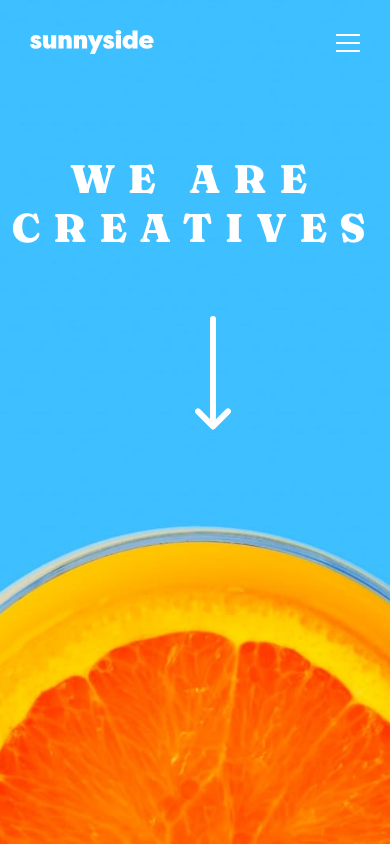
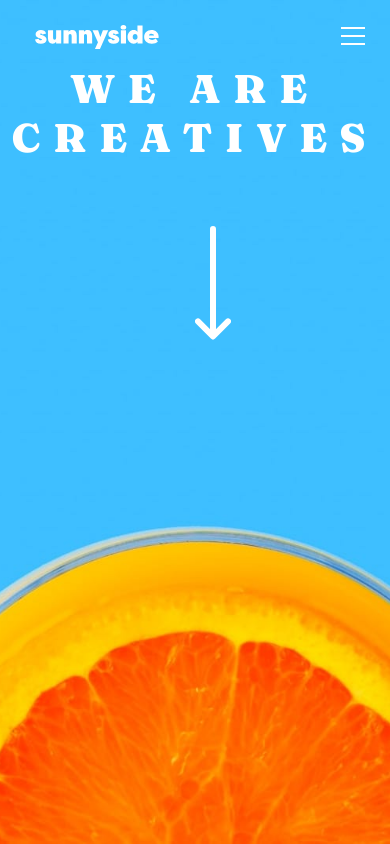
Before and after one commit to horpemee/Sunny-side-landing-page, a React (Create React App) app: page / in a window 390 px wide. Shown: the top 844 px of the page. Built offline with nearby package versions, Linux system fonts and the light colour scheme; a web font is replaced by a local one.

Commit message:
mobile responsiveness

```diff
--- a/package.json
+++ b/package.json
@@ -3,6 +3,10 @@
   "version": "0.1.0",
   "private": true,
   "dependencies": {
+    "@emotion/react": "^11.10.6",
+    "@emotion/styled": "^11.10.6",
+    "@mui/icons-material": "^5.11.11",
+    "@mui/material": "^5.11.12",
     "@testing-library/jest-dom": "^5.16.5",
     "@testing-library/react": "^13.4.0",
     "@testing-library/user-event": "^13.5.0",
--- a/src/component/navbar/Navbar.jsx
+++ b/src/component/navbar/Navbar.jsx
@@ -3,30 +3,31 @@ import "./navbar.scss";
 import logo from "..//images/logo.svg";
 import hamburger from "..//images/icon-hamburger.svg";
 import arrow from "..//images/icon-arrow-down.svg";
+import CloseIcon from "@mui/icons-material/Close";
 // import { useRef } from "react";
 
 const Navbar = () => {
-  const [showdropDown, setShowDropDown] = useState(false);
+  // const [showdropDown, setShowDropDown] = useState(false);
+  const [isMobile, setIsMobile] = useState(false);
   return (
     <div className="wrapper">
       <div className="hero">
         <div className="main-container">
-          <h2 className="navName">
-            <a href="#sunny">
-              <img src={logo} alt="logo" />
-            </a>
-          </h2>
-          <ul className="navList">
-            <li>
+          <img src={logo} alt="logo" className="logo" />
+          <ul
+            className={isMobile ? "navlist-mobile" : "navList"}
+            onClick={() => setIsMobile(false)}
+          >
+            <li className="about">
               <a href="#about">About</a>
             </li>
-            <li>
+            <li className="service">
               <a href="#services">Services</a>
             </li>
-            <li>
+            <li className="project">
               <a href="#project">Projects</a>
             </li>
-            <li>
+            <li className="contact">
               <span className="spans">
                 <a href="#span" className="contact">
                   Contact
@@ -34,34 +35,13 @@ const Navbar = () => {
               </span>
             </li>
           </ul>
-          <div className="hamburger">
-            <img
-              src={hamburger}
-              alt="hamburger"
-              onClick={() => setShowDropDown(!showdropDown)}
-            />
+
+          <div
+            className="mobile-hamburger"
+            onClick={() => setIsMobile(!isMobile)}
+          >
+            {isMobile ? <CloseIcon /> : <img src={hamburger} alt="hamburger" />}
           </div>
-
-          {showdropDown && (
-            <ul className="dropdown">
-              <li>
-                <a href="#about">About</a>
-              </li>
-              <li>
-                <a href="#services">Services</a>
-              </li>
-              <li>
-                <a href="#project">Projects</a>
-              </li>
-              <li>
-                <span className="contact">
-                  <a href="#span" className="contact">
-                    Contact
-                  </a>
-                </span>
-              </li>
-            </ul>
-          )}
         </div>
 
         <div className="heroContent">
--- a/src/component/navbar/navbar.scss
+++ b/src/component/navbar/navbar.scss
@@ -16,19 +16,30 @@
   }
   .main-container {
     display: flex;
-    padding: 30px;
-    justify-content: space-between;
+    // padding: 30px;
+    // margin: 0 20px;
+    justify-content: space-around;
     align-items: center;
 
-    .navList li {
-      display: inline-block;
+    .navList {
+      display: flex;
+      justify-content: flex-end;
       list-style: none;
-      flex-direction: column;
-      padding: 0 20px;
-      font-size: 14px;
-      align-items: center;
-      // font-weight: 200;
-      //   flex-direction: row;
+      width: 75%;
+
+      .contact,
+      .about,
+      .service,
+      .project {
+        padding: 25px 15px;
+        font-size: 14px;
+
+        a {
+          color: var(--White);
+
+          text-decoration: none;
+        }
+      }
 
       .spans a {
         font-weight: bolder;
@@ -46,48 +57,78 @@
       }
     }
 
-    .hamburger {
-      cursor: pointer;
+    .mobile-hamburger {
+      display: none;
     }
+    @media screen and (max-width: 550px) {
+      .logo {
+        display: flex;
+        position: absolute;
+        top: 25px;
+        left: 35px;
+      }
 
-    .dropdown {
-      display: block;
-      flex-direction: column;
-      position: absolute;
-      column-gap: 10px;
-      top: 100px;
-      // right: 10px;
-      // margin: 0 auto;
-      width: 85%;
-      padding: 40px 0px;
-      background-color: var(--White);
+      .navList {
+        display: none;
+      }
 
-      li {
+      .navlist-mobile {
+        position: absolute;
+        display: block;
+
+        background-color: var(--White);
+        list-style: none;
+        left: 0;
+        top: 75px;
+        transition: all 0.5s ease-in-out;
+        width: 100%;
         font-size: 18px;
-        list-style: none;
-        align-items: center;
-        justify-content: center;
-        text-align: center;
-        padding: 20px 0;
-        column-gap: 10px;
       }
       a {
         color: var(--Grayish-blue);
+
+        text-decoration: none;
+      }
+      li {
+        list-style: none;
+      }
+      .about,
+      .service,
+      .contact,
+      .project {
+        text-align: center;
+        padding: 30px;
+        width: 100%;
+        transition: all 0.5s ease;
       }
       .contact a {
         font-weight: bolder;
 
         border-radius: 20px;
-        padding: 15px;
+        padding: 10px 20px;
         text-transform: uppercase;
         color: black;
         background-color: var(--Yellow);
       }
+      .contact a:hover {
+        color: var(--Yellow);
+        background-color: black;
+      }
+
+      .mobile-hamburger {
+        display: block;
+        position: absolute;
+        font-size: 20px;
+        color: white;
+        border: none;
+        outline: none;
+        top: 25px;
+        right: 25px;
+      }
     }
 
-    // a {
-    //   color: var(--Grayish-blue);
-    // }
+    // right: 10px;
+    // margin: 0 auto;
   }
 
   .heroContent {
@@ -112,23 +153,4 @@
       // top: 40px;
     }
   }
-  a {
-    color: var(--White);
-
-    text-decoration: none;
-  }
 }
-@media screen and (max-width: 420px) {
-  .navList {
-    display: none;
-  }
-
-  .hamburger {
-    visibility: visible;
-  }
-}
-@media screen and (min-width: 420px) {
-  .hamburger {
-    display: none;
-  }
-}
--- a/src/pages/home/home.scss
+++ b/src/pages/home/home.scss
@@ -1,4 +1,5 @@
 .home {
-  width: 100vw;
+  width: 100%;
+  height: 100%;
   overflow: hidden;
 }
```
Also changed, not shown: 1 other file (tests, documents, lock files or other folders).
